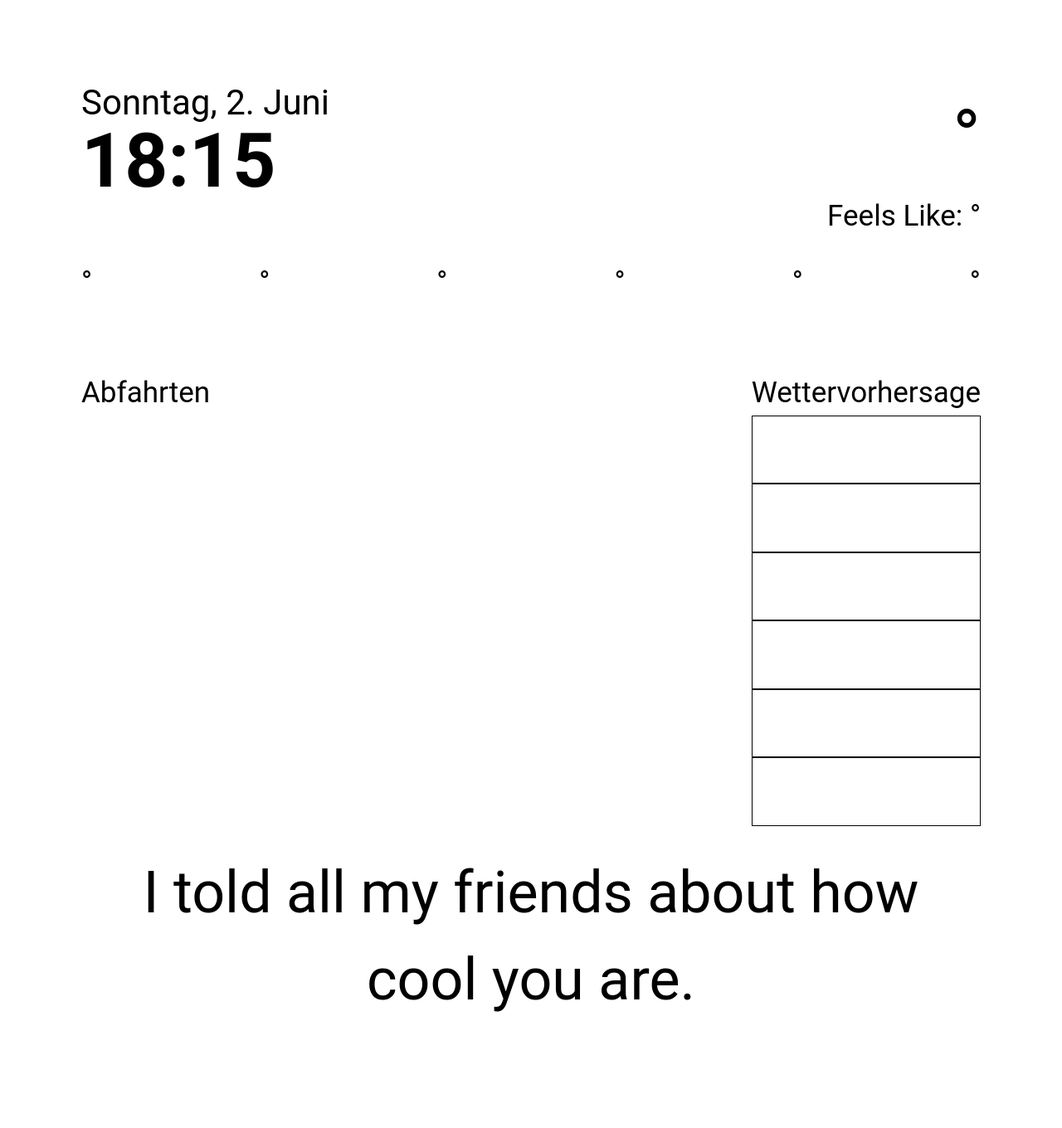
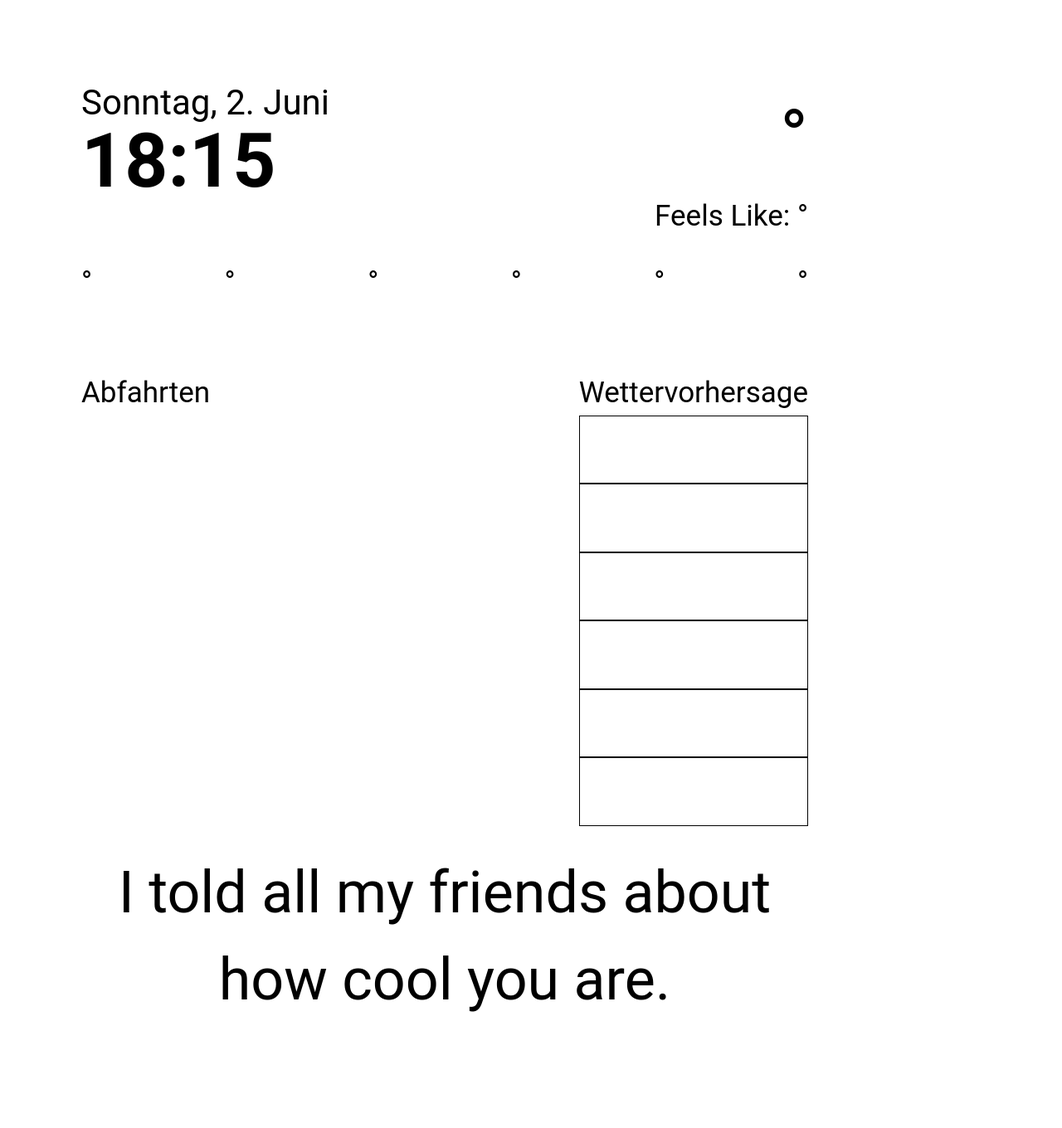
Before and after one commit to yuduu/ReaderDashboard, a FastAPI app: page / in a window 1280 px wide. Shown: the whole page at 83% size. After the commit the page ends 1220 px from the top, so only its background shows below. Run offline with FastAPI, Linux system fonts and the light colour scheme; data that the repository does not hold is empty.

Commit message:
update width

```diff
--- a/static/css/styles.css
+++ b/static/css/styles.css
@@ -4,8 +4,8 @@
   overflow: hidden;
   font-size: 1.75rem; /* Adjust the base font size as needed */
   max-width: 100%; /* Allow the content to adjust based on the screen width */
- /* max-height: 1448px;
-  max-width: 1072px;*/
+  max-height: 1268px;
+  max-width: 1072px;
 }
 
 body {
--- a/templates/home.html
+++ b/templates/home.html
@@ -5,7 +5,7 @@
     <!-- Metadata -->
     <meta charset="UTF-8">
     <meta name="viewport" content="width=device-width, initial-scale=1.0">
-    <title>SmartDisplay</title>
+    <title>ReaderDashboard</title>
 
     <!-- CSS -->
     <link rel="stylesheet" type="text/css" href="/static/css/styles.css">
```
